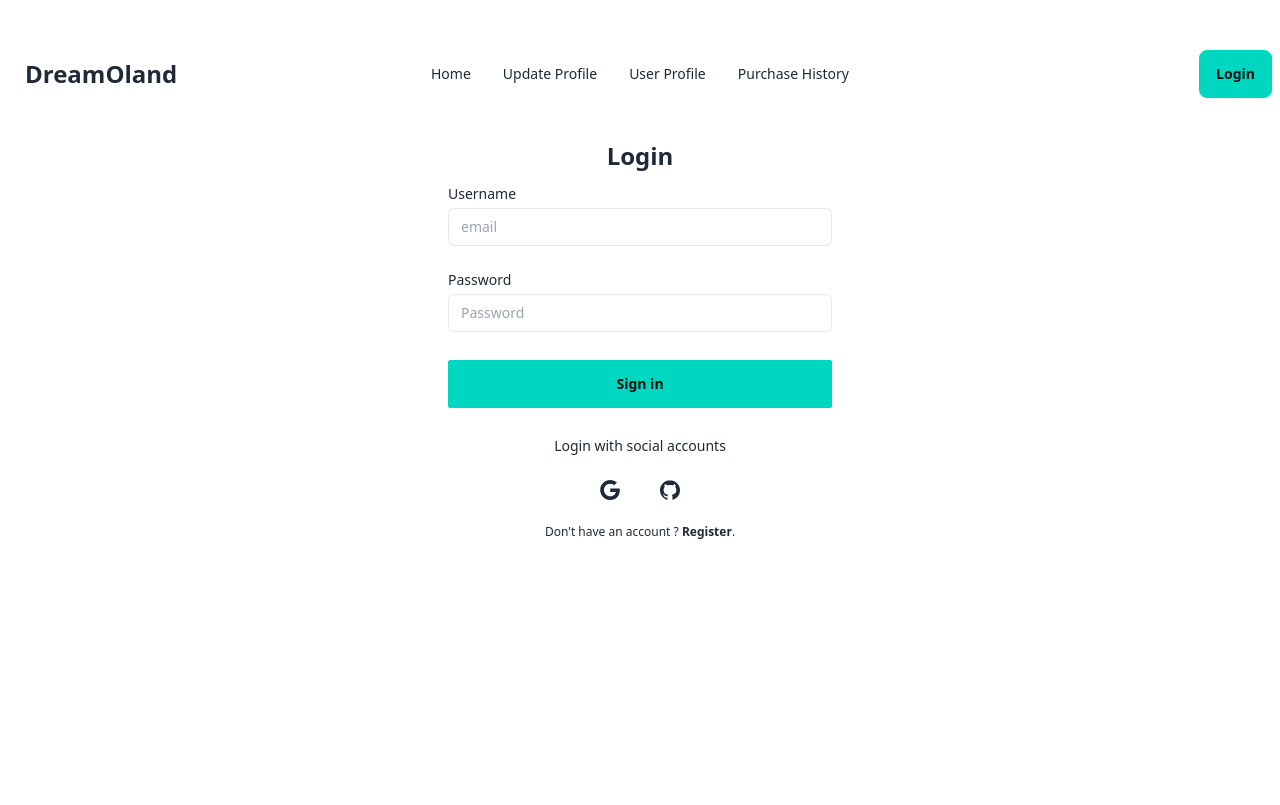
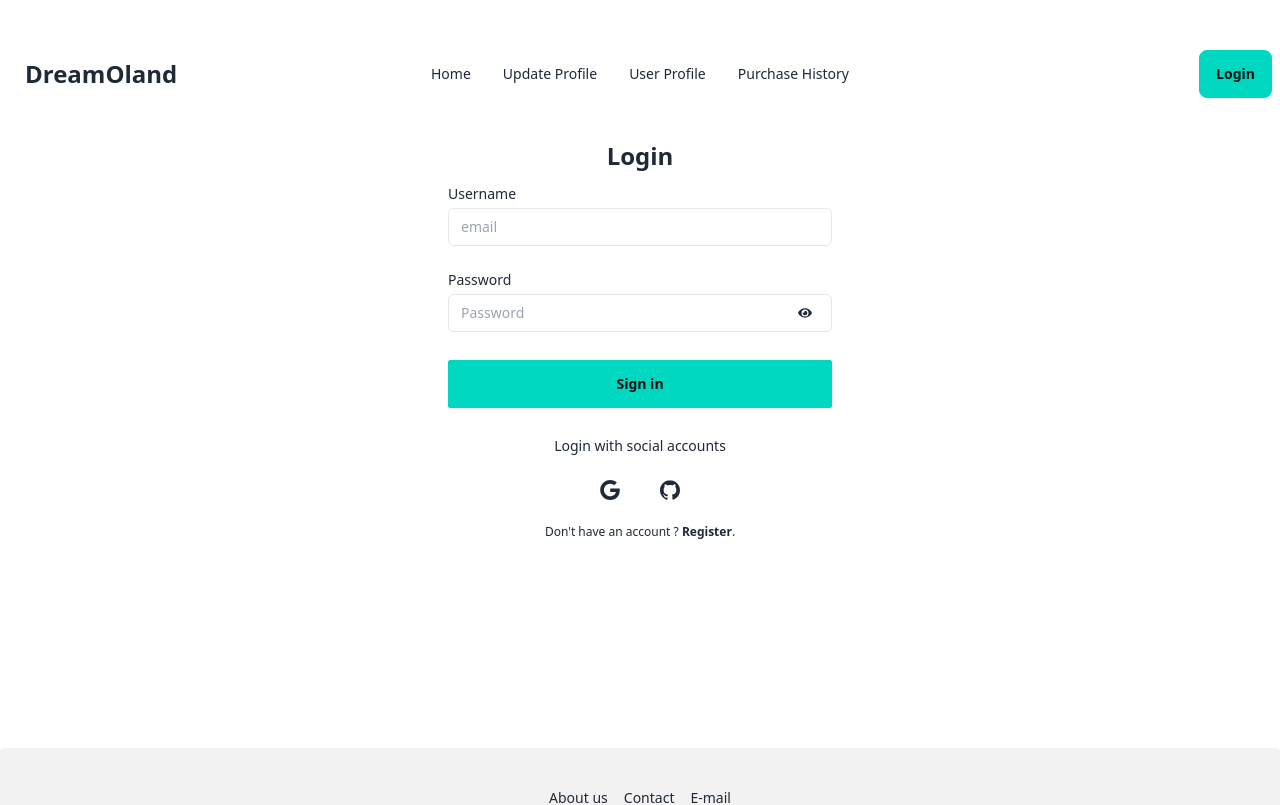
Before and after one commit to marufhossain55/estate-land, a React (Vite) app: page /login in a window 1280 px wide. Shown: the top 805 px of the page. Built offline with nearby package versions, Linux system fonts and the light colour scheme; no server answers.

Commit message:
final push

```diff
--- a/index.html
+++ b/index.html
@@ -1,5 +1,5 @@
 <!DOCTYPE html>
-<html lang="en">
+<html lang="en" data-theme="light">
   <head>
     <meta charset="UTF-8" />
     <link rel="icon" type="image/svg+xml" href="/vite.svg" />
--- a/package.json
+++ b/package.json
@@ -11,6 +11,7 @@
   },
   "dependencies": {
     "animate.css": "^4.1.1",
+    "aos": "^3.0.0-beta.6",
     "firebase": "^10.11.0",
     "localforage": "^1.10.0",
     "match-sorter": "^6.3.4",
--- a/src/components/Banner.jsx
+++ b/src/components/Banner.jsx
@@ -13,7 +13,7 @@ import { EffectFade, Navigation, Pagination, Autoplay } from 'swiper/modules';
 const Banner = () => {
   return (
     <div className='container mx-auto mt-16'>
-      <div className='lg:w-[132vh] mx-auto md:w-[50vh] md:mt-20 w-[38vh]'>
+      <div className='lg:w-[126vh] mx-auto md:w-[50vh] md:mt-20 w-[38vh]'>
         <Swiper
           spaceBetween={30}
           effect={'fade'}
--- a/src/components/Estates.jsx
+++ b/src/components/Estates.jsx
@@ -10,6 +10,7 @@ const Estates = ({ lands }) => {
       ;
       <div className='mt-10'>
         <div className='grid lg:grid-cols-3 md:grid-cols-2 grid-cols-1 container mx-auto space-y-6'>
+          {/* className='grid lg:grid-cols-3 md:grid-cols-2 grid-cols-1 container mx-auto space-y-6' */}
           {lands.map((land) => (
             <EstateDetails key={land.id} land={land}></EstateDetails>
           ))}
--- a/src/components/Login.jsx
+++ b/src/components/Login.jsx
@@ -1,11 +1,15 @@
-import { useEffect } from 'react';
+import { useEffect, useState } from 'react';
 import { NavLink, useLocation, useNavigate } from 'react-router-dom';
 import { useForm } from 'react-hook-form';
 import useAuth from '../Hooks/useAuth';
 import toast from 'react-hot-toast';
+import { FaEyeSlash } from 'react-icons/fa';
+import { FaEye } from 'react-icons/fa';
 
 const Login = () => {
   const { singInUser, googleSignIn, githubSignIn } = useAuth();
+
+  const [showPassword, setShowPassword] = useState(false);
 
   //navigation system
   const navigate = useNavigate();
@@ -48,7 +52,7 @@ const Login = () => {
   /////////////////////////
 
   return (
-    <div className='w-full max-w-md p-8 space-y-3 rounded-xl dark:bg-gray-50 dark:text-gray-800 mx-auto'>
+    <div className='w-full max-w-md p-8 space-y-3 rounded-xl dark:bg-gray-50 dark:text-gray-800 mx-auto  -mb-72'>
       <h1 className='text-2xl font-bold text-center'>Login</h1>
       <form
         onSubmit={handleSubmit(onSubmit)}
@@ -76,14 +80,22 @@ const Login = () => {
           <label htmlFor='password' className='block dark:text-gray-600'>
             Password
           </label>
+          <div className='relative'>
             <input
-            type='password'
+              type={showPassword ? 'text' : 'password'}
               name='password'
               id='password'
               placeholder='Password'
-            className='w-full px-3 py-2 border rounded-md dark:border-gray-300 dark:bg-gray-50 dark:text-gray-800'
+              className='w-full px-3 py-2 border rounded-md dark:border-gray-300 dark:bg-gray-50 dark:text-gray-800 '
               {...register('password', { required: true })}
             />
+            <span
+              onClick={() => setShowPassword(!showPassword)}
+              className=' absolute right-5 top-3'
+            >
+              {showPassword ? <FaEyeSlash /> : <FaEye />}
+            </span>
+          </div>
           {errors.password && (
             <span className='text-red-500'>This field is required</span>
           )}
--- a/src/components/Register.jsx
+++ b/src/components/Register.jsx
@@ -3,9 +3,12 @@ import { NavLink, Navigate, useLocation, useNavigate } from 'react-router-dom';
 import { useForm } from 'react-hook-form';
 import useAuth from '../Hooks/useAuth';
 import toast from 'react-hot-toast';
+import { FaEyeSlash } from 'react-icons/fa';
+import { FaEye } from 'react-icons/fa';
 
 const Register = () => {
   const { createUser, updateUserProfile } = useAuth();
+  const [showPassword, setShowPassword] = useState(false);
 
   ////////////////////
   const location = useLocation();
@@ -132,15 +135,24 @@ const Register = () => {
                 Password
               </label>
             </div>
+            <div className='relative'>
               <input
                 onChange={handlePasswordChange}
-              type='password'
+                type={showPassword ? 'text' : 'password'}
                 name='password'
                 id='password'
-              placeholder='*****'
-              className='w-full px-3 py-2 border rounded-md dark:border-gray-300 dark:bg-gray-50 dark:text-gray-800'
+                placeholder='Password'
+                className='w-full px-3 py-2 border rounded-md dark:border-gray-300 dark:bg-gray-50 dark:text-gray-800 '
                 {...register('password', { required: true })}
               />
+              <span
+                onClick={() => setShowPassword(!showPassword)}
+                className=' absolute right-5 top-3'
+              >
+                {showPassword ? <FaEyeSlash /> : <FaEye />}
+              </span>
+            </div>
+            {/* onChange={handlePasswordChange} */}
             {errors.password && (
               <span className='text-red-500'>This field is required</span>
             )}
```
Also changed, not shown: 1 other file (tests, documents, lock files or other folders). Lines whose indentation alone changed are shown as unchanged.
